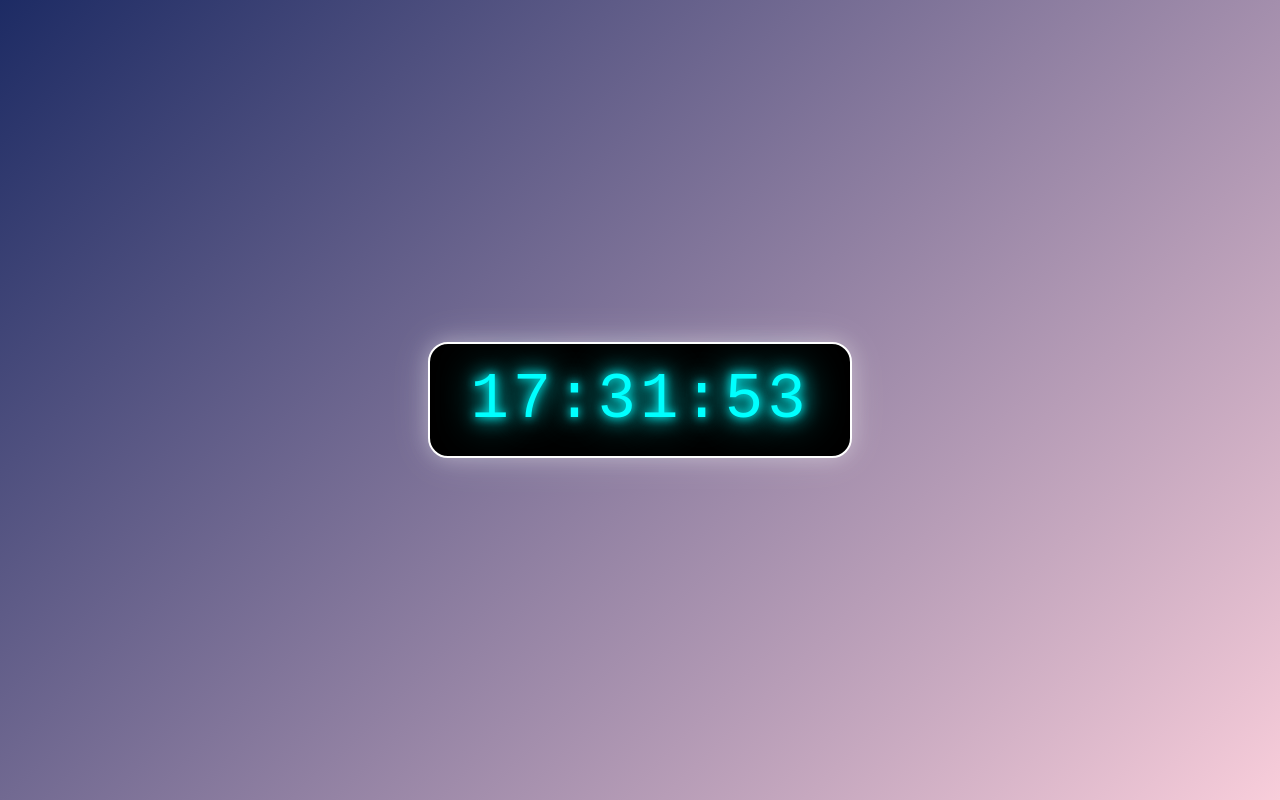
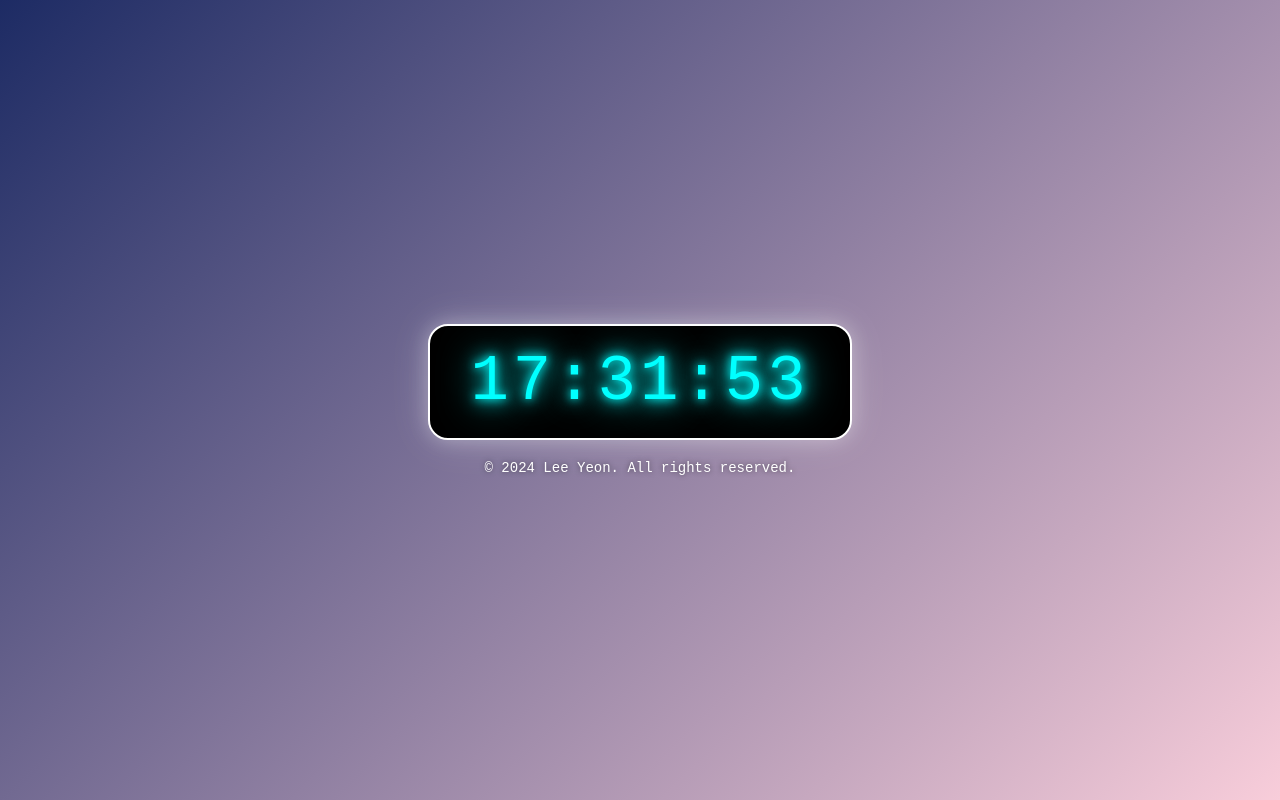
Before and after one commit to 358543/digital-clock, a plain HTML site: page index.html in a window 1280 px wide. Drawn offline with Linux system fonts and the light colour scheme.

Commit message:
Update index.html

```diff
--- a/index.html
+++ b/index.html
@@ -7,8 +7,13 @@
   <link rel="stylesheet" href="styles.css">
 </head>
 <body>
-  <div class="clock">
-    <div class="time" id="time">00:00:00</div>
+  <div class="clock-container">
+    <div class="clock">
+      <div class="time" id="time">00:00:00</div>
+    </div>
+    <footer class="footer">
+      © 2024 Lee Yeon. All rights reserved.
+    </footer>
   </div>
   <script src="script.js"></script>
 </body>
```
